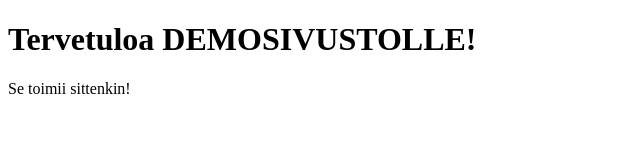
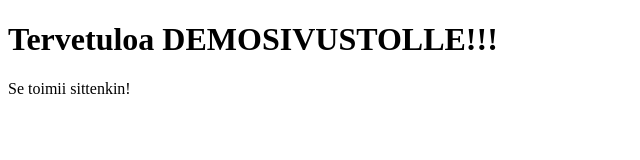
Before and after one commit to AzureandGit/githubpagesdemo, a plain HTML site: page index.html in a window 1280 px wide. Shown: the full height of the page, 0-640 px from the left. Drawn offline with Linux system fonts and the light colour scheme.

Commit message:
Muokattu otsikkoa

```diff
--- a/index.html
+++ b/index.html
@@ -5,7 +5,7 @@
     <title>DEMOSIVUSTO</title>
 </head>
 <body>
-    <h1>Tervetuloa DEMOSIVUSTOLLE!</h1>
+    <h1>Tervetuloa DEMOSIVUSTOLLE!!!</h1>
     <p>Se toimii sittenkin!</p>
 </body>
 </html>
```
